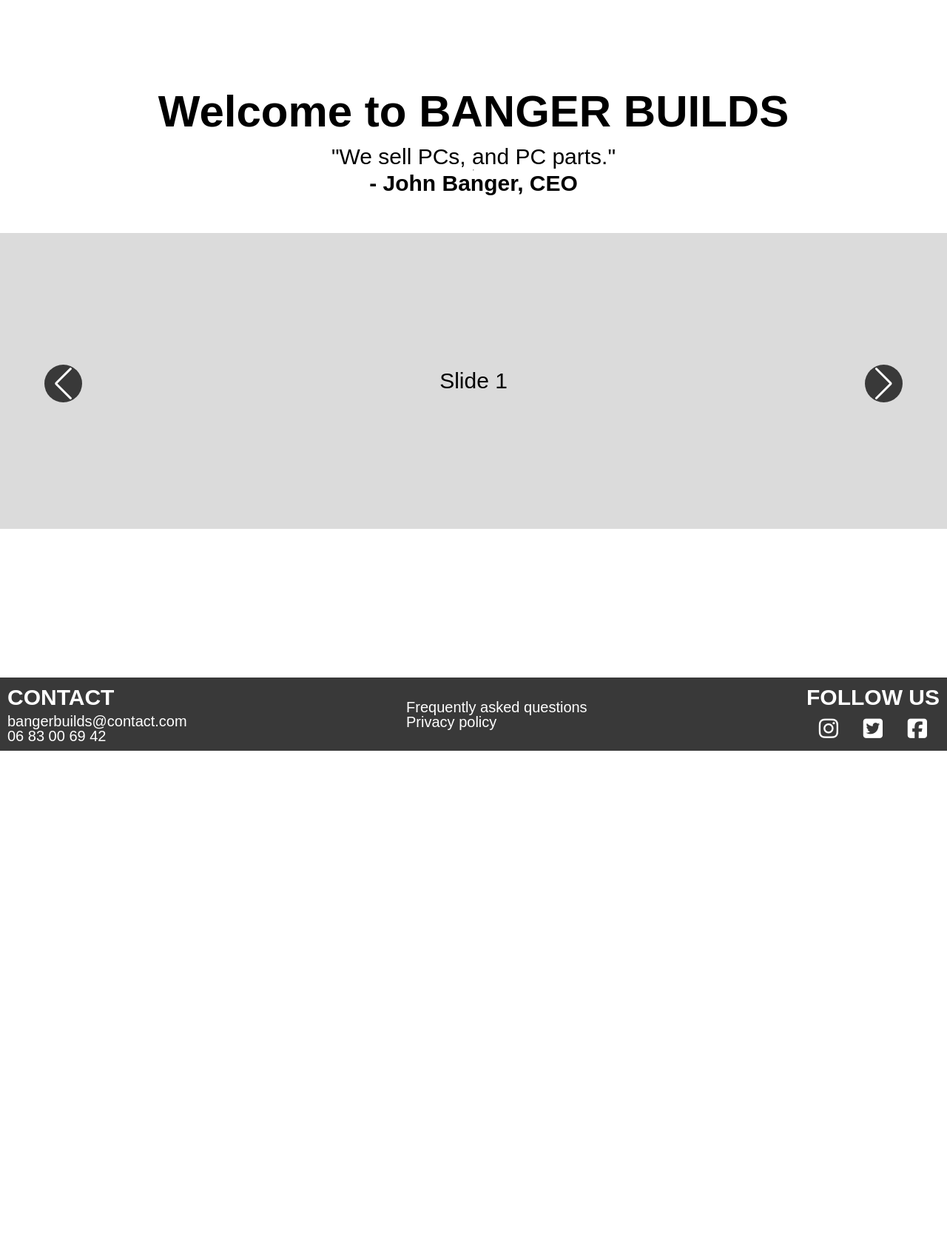
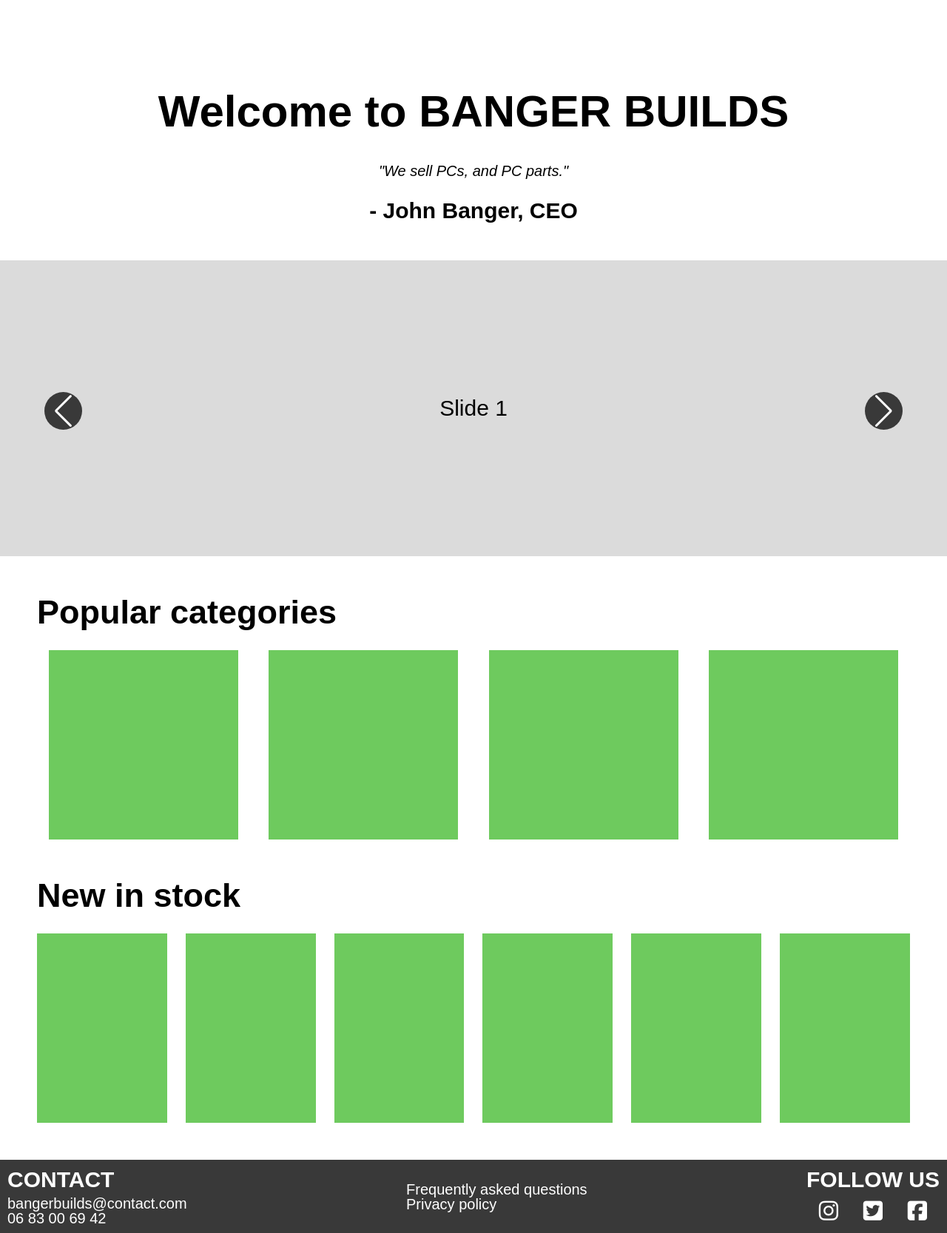
Before and after one commit to AHdev67/BangerBuilds_V2, a Symfony app: template templates/home/homepage.html.twig in a window 1280 px wide. Shown: the part 134-1801 px from the top of the page at 74% size. Before the commit the page ends 1149 px from the top, so only its background shows below. Run offline with Twig, Linux system fonts and the light colour scheme; the template is opened without the code that fills it, so the values that code supplies are empty; style sheets or scripts are compiled from the project's sources; some libraries are stand-ins or nearby versions.

Commit message:
added main quote

```diff
--- a/templates/home/homepage.html.twig
+++ b/templates/home/homepage.html.twig
@@ -6,11 +6,10 @@
 <main class="homeMain">
     <div class="banner">
         <h1>Welcome to BANGER BUILDS</h1>
-        <p>
+        <p class="quote">
             "We sell PCs, and PC parts."
-            <hr>
-            <b>- John Banger, CEO</b>
         </p>
+        <b class="citation">- John Banger, CEO</b>
     </div>
 
     <div class="carouselContainer">
@@ -46,11 +45,60 @@
         </div>
     </div>
 
-    <section class="sec1">
+    <section class="homepageSection">
+        <h2>
+            Popular categories
+        </h2>
 
+        <div class="homepageRow">
+            <div class="popularCategory">
+
+            </div>
+
+            <div class="popularCategory">
+
+            </div>
+
+            <div class="popularCategory">
+
+            </div>
+
+            <div class="popularCategory">
+
+            </div>
+        </div>
     </section>
 
-    <section class="sec2">
+    <section class="homepageSection">
+        <h2>
+            New in stock
+        </h2>
+
+        <div class="homepageRow">
+            <div class="rowItem">
+
+            </div>
+
+            <div class="rowItem">
+
+            </div>
+
+            <div class="rowItem">
+
+            </div>
+
+            <div class="rowItem">
+
+            </div>
+
+            <div class="rowItem">
+
+            </div>
+
+            <div class="rowItem">
+
+            </div>
+        </div>
 
     </section>
 </main>
```
